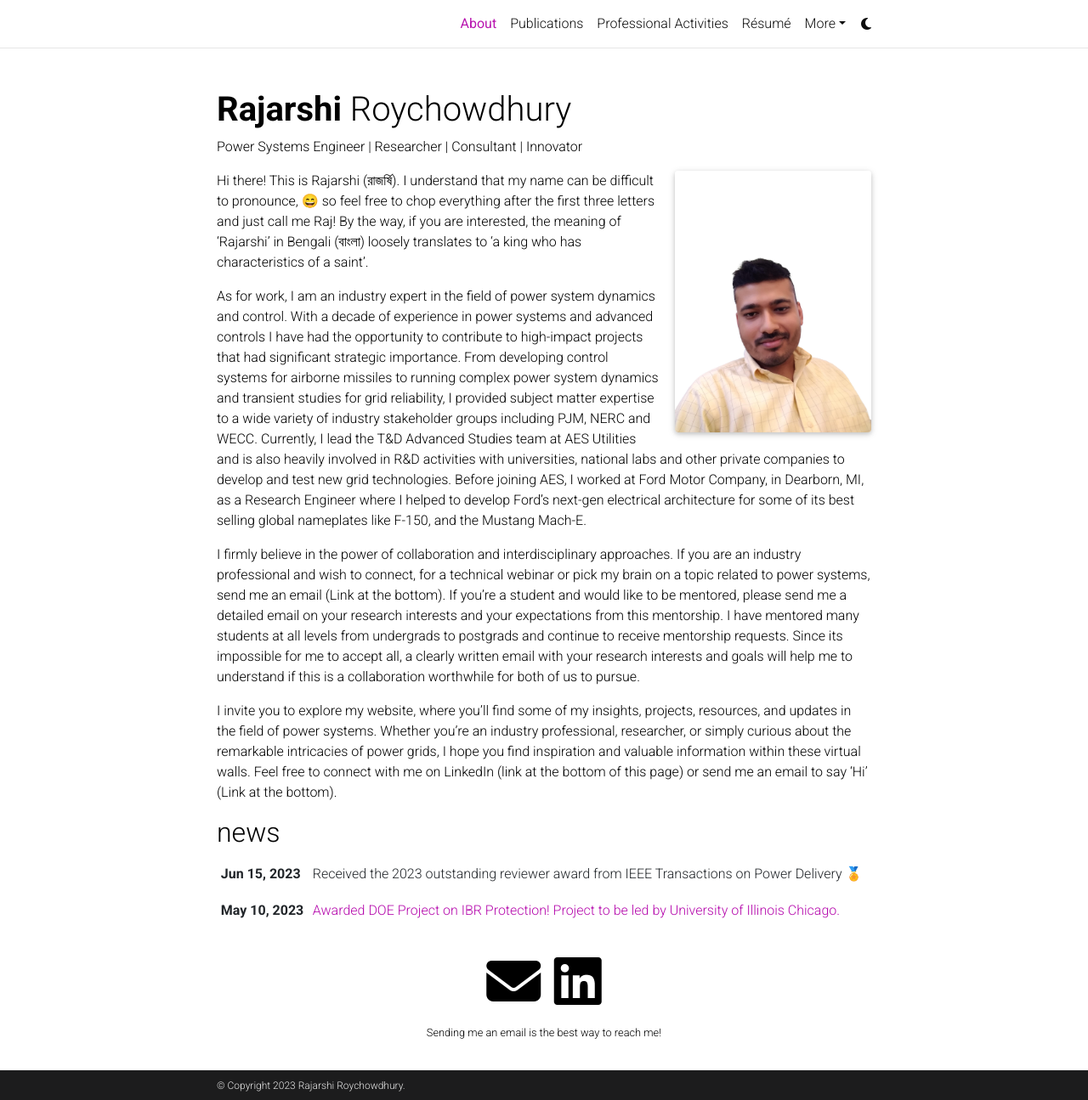
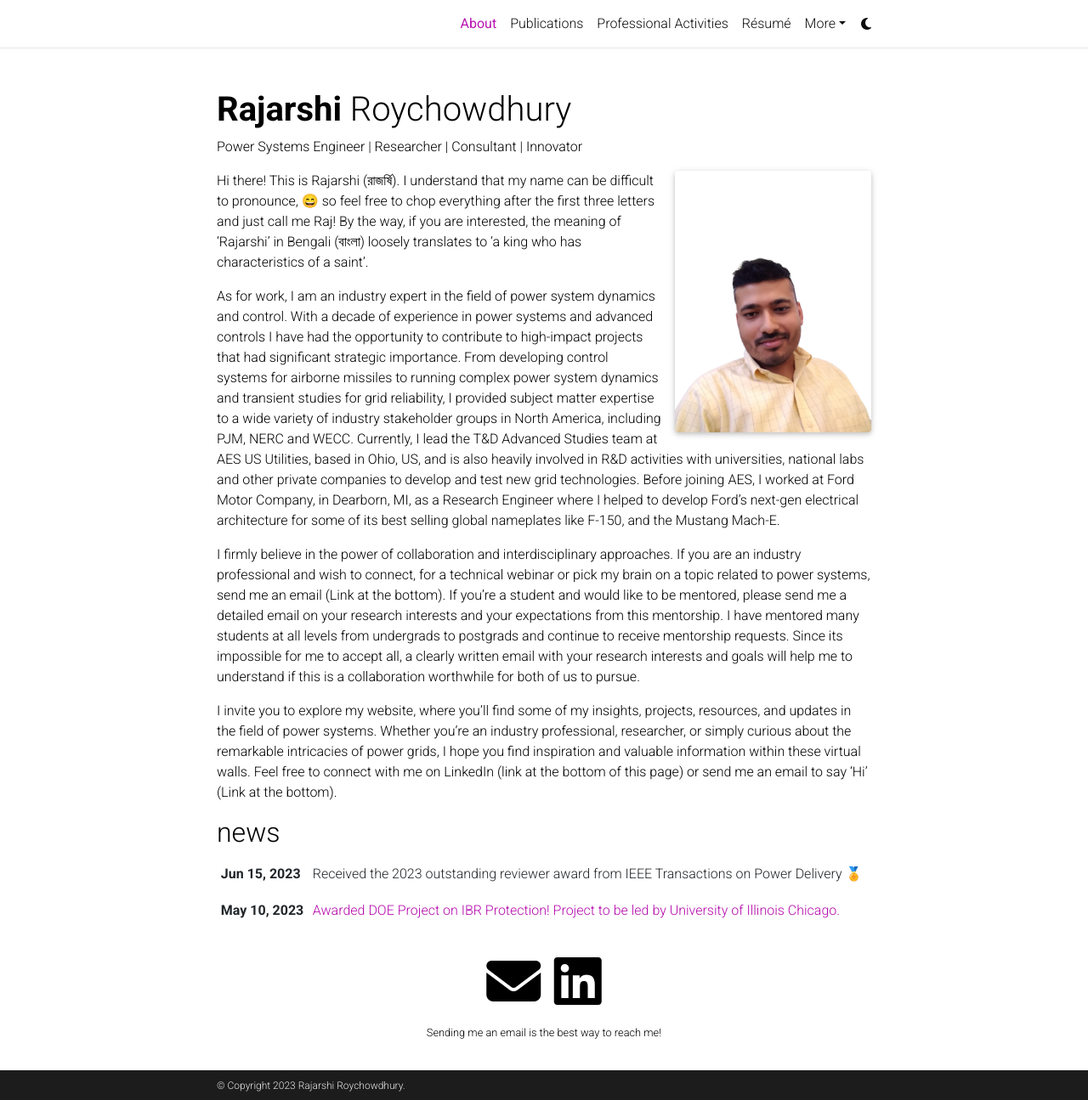
Before and after one commit to rajarshiroychowdhury/rajarshiroychowdhury.github.io, a Jekyll site: the page built from _pages/about.md, in a window 1280 px wide and 1295 px high. Shown: the whole window at 85% size. Built offline with Jekyll 4.4.1, drawn with Linux system fonts in a browser that asks for light colours; full-size pictures stand in for the smaller copies a plugin makes; emoji names are drawn with the system emoji font; comment, search, counter and statistics services are not loaded; a style sheet for code colours, icons or effects is not loaded.

Commit message:
changes in about section.

```diff
--- a/_pages/about.md
+++ b/_pages/about.md
@@ -23,7 +23,7 @@ social: true  # includes social icons at the bottom of the page
 
 Hi there! This is Rajarshi (রাজর্ষি). I understand that my name can be difficult to pronounce, :smile: so feel free to chop everything after the first three letters and just call me Raj! By the way, if you are interested, the meaning of 'Rajarshi' in Bengali (বাংলা) loosely translates to 'a king who has characteristics of a saint'.
 
-As for work, I am an industry expert in the field of power system dynamics and control. With a decade of experience in power systems and advanced controls I have had the opportunity to contribute to high-impact projects that had significant strategic importance. From developing control systems for airborne missiles to running complex power system dynamics and transient studies for grid reliability, I provided subject matter expertise to a wide variety of industry stakeholder groups including PJM, NERC and WECC. Currently, I lead the T&D Advanced Studies team at AES Utilities and is also heavily involved in R&D activities with universities, national labs and other private companies to develop and test new grid technologies. Before joining AES, I worked at Ford Motor Company, in Dearborn, MI, as a Research Engineer where I helped to develop Ford's next-gen electrical architecture for some of its best selling global nameplates like F-150, and the Mustang Mach-E.
+As for work, I am an industry expert in the field of power system dynamics and control. With a decade of experience in power systems and advanced controls I have had the opportunity to contribute to high-impact projects that had significant strategic importance. From developing control systems for airborne missiles to running complex power system dynamics and transient studies for grid reliability, I provided subject matter expertise to a wide variety of industry stakeholder groups in North America, including PJM, NERC and WECC. Currently, I lead the T&D Advanced Studies team at AES US Utilities, based in Ohio, US, and is also heavily involved in R&D activities with universities, national labs and other private companies to develop and test new grid technologies. Before joining AES, I worked at Ford Motor Company, in Dearborn, MI, as a Research Engineer where I helped to develop Ford's next-gen electrical architecture for some of its best selling global nameplates like F-150, and the Mustang Mach-E.
 
 
 I firmly believe in the power of collaboration and interdisciplinary approaches. If you are an industry professional and wish to connect, for a technical webinar or pick my brain on a topic related to power systems, send me an email (Link at the bottom). If you're a student and would like to be mentored, please send me a detailed email on your research interests and your expectations from this mentorship. I have mentored many students at all levels from undergrads to postgrads and continue to receive mentorship requests. Since its impossible for me to accept all,  a clearly written email with your research interests and goals will help me to understand if this is a collaboration worthwhile for both of us to pursue.
```
